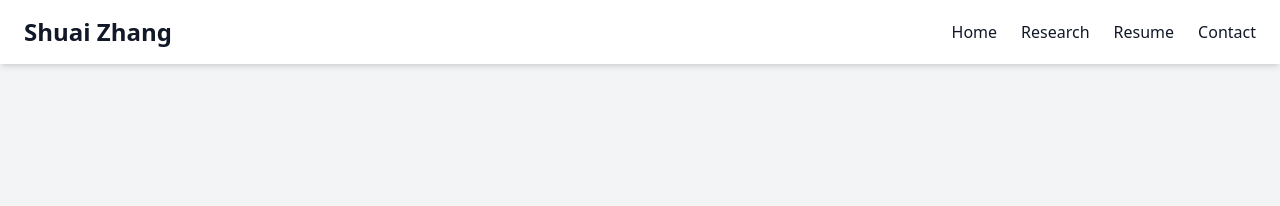
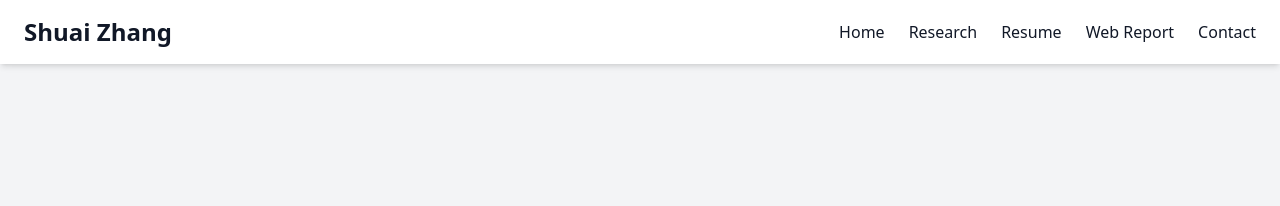
Before and after one commit to zsivine/zsivine.github.io, a Jekyll site: the page built from index.html, in a window 1280 px wide. Shown: the top 206 px of the page. Built offline with Jekyll 4.4.1, drawn with Linux system fonts in a browser that asks for light colours; nearby versions of some CDN libraries; the list of posts is cut into pages by our own code; comment, search, counter and statistics services are not loaded.

Commit message:
add web report

```diff
--- a/_layouts/default.html
+++ b/_layouts/default.html
@@ -31,6 +31,7 @@
         <a href="/#home" class="hover:text-blue-500">Home</a>
         <a href="/research" class="hover:text-blue-500">Research</a>
         <a href="/#resume" class="hover:text-blue-500">Resume</a>
+        <a href="/webreport" class="hover:text-blue-500">Web Report</a>
         <a href="/#contact" class="hover:text-blue-500">Contact</a>
       </div>
       <button id="menu-toggle" class="md:hidden p-2" aria-label="Toggle menu">
@@ -41,6 +42,7 @@
       <a href="/#home" class="block py-2 hover:text-blue-500">Home</a>
       <a href="/research" class="block py-2 hover:text-blue-500">Research</a>
       <a href="/#resume" class="block py-2 hover:text-blue-500">Resume</a>
+      <a href="/webreport" class="block py-2 hover:text-blue-500">Web Report</a>
       <a href="/#contact" class="block py-2 hover:text-blue-500">Contact</a>
     </div>
   </header>
```
